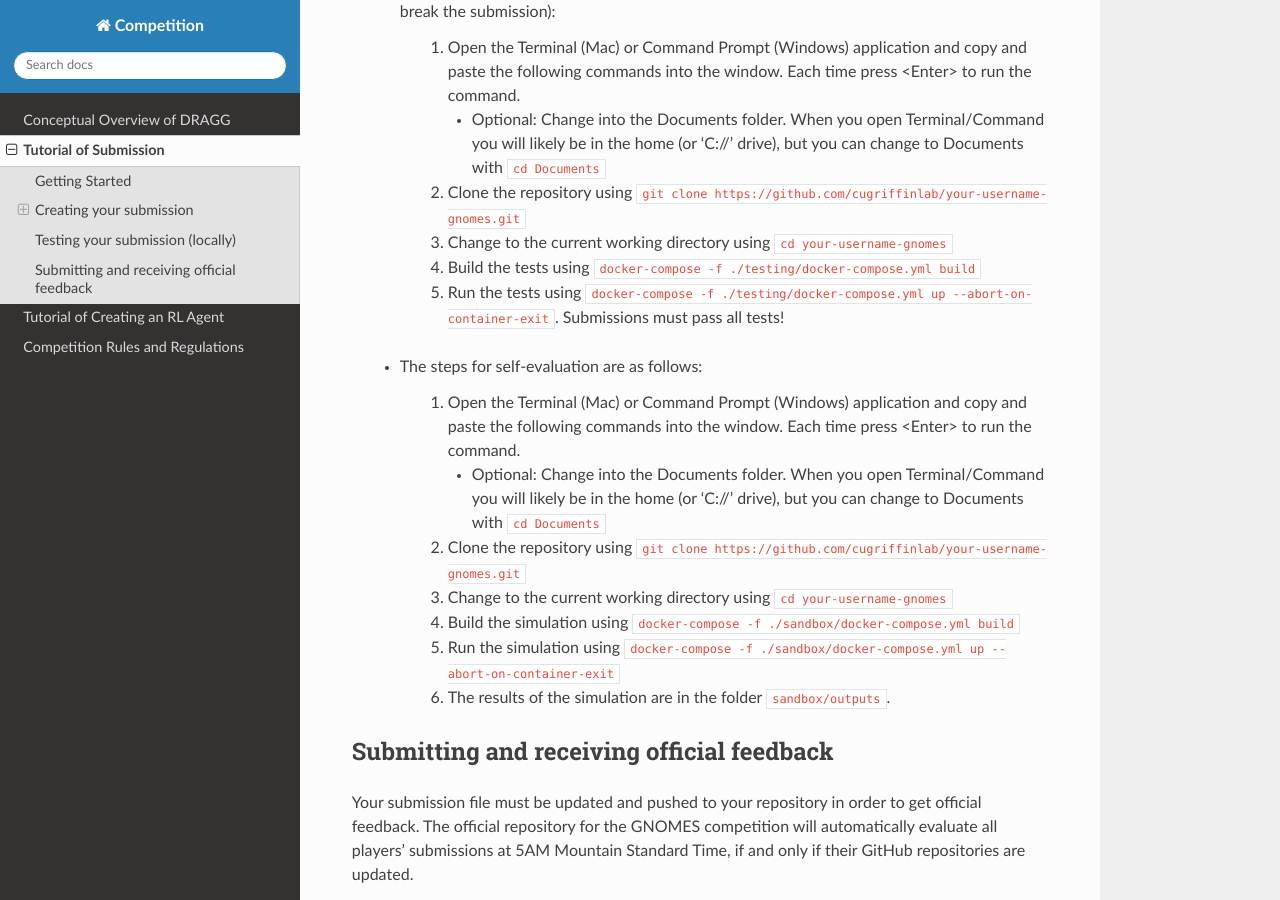
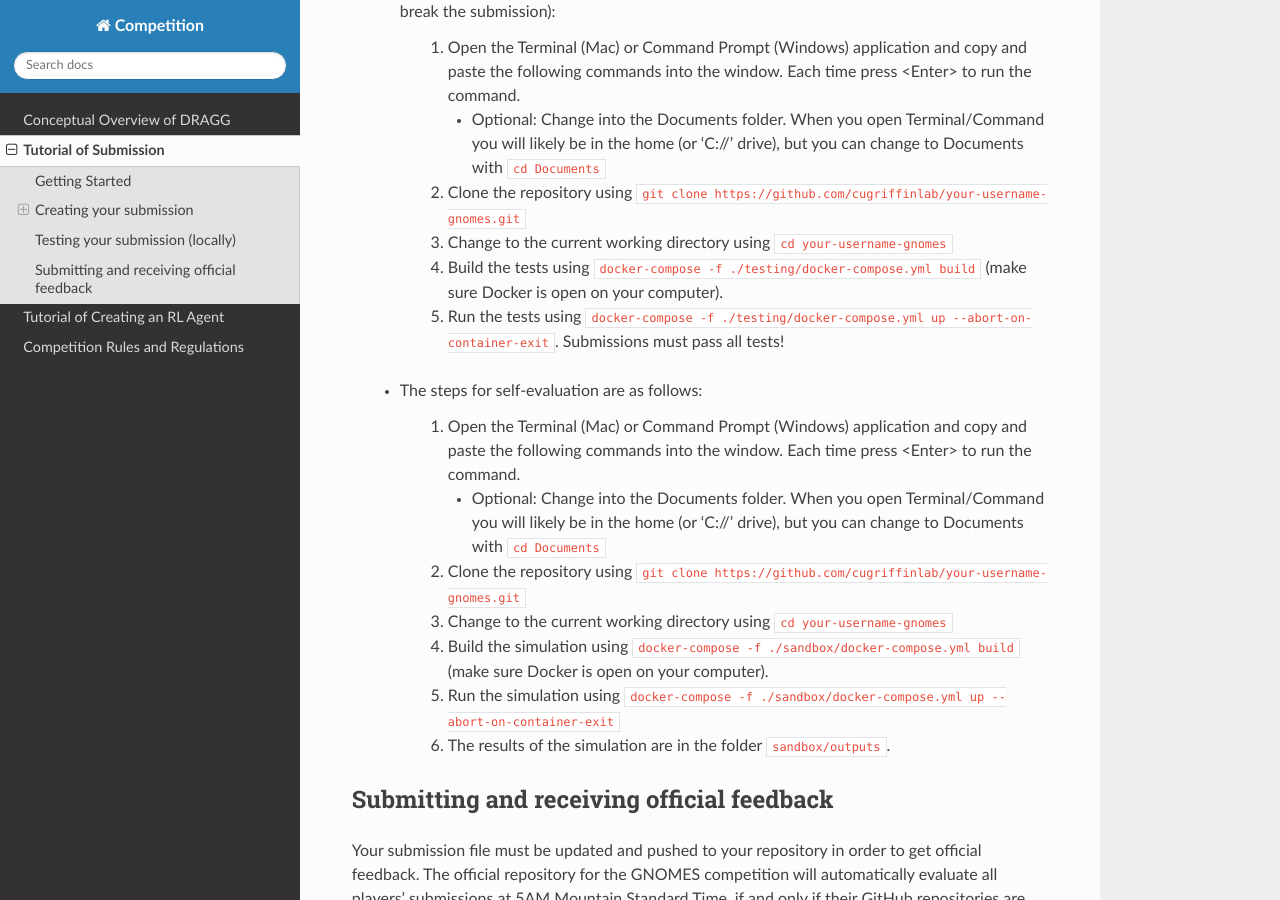
Before and after one commit to CUgriffinlab/gnomes-submission, a Sphinx documentation site: the page built from docs/source/tutorial.rst, in a window 1280 px wide and 900 px high, scrolled down 2219 px. Built offline with Sphinx 7.4.7 and the Read the Docs theme 2.0.0, drawn with Linux system fonts in a browser that asks for light colours.

Commit message:
Update tutorial.rst
minor changes for clarification

```diff
--- a/docs/source/tutorial.rst
+++ b/docs/source/tutorial.rst
@@ -19,12 +19,12 @@
 
 #. Copy the repository from GitHub to your computer using git clone:
 
-	* ``$ git clone https://github.com/cugriffinlab/YOUR-USERNAME-gnomes``. This will create a folder called your-username-gnomes with all the files in the your-username-gnomes repository
+	* ``git clone https://github.com/cugriffinlab/YOUR-USERNAME-gnomes``. This will create a folder called your-username-gnomes with all the files in the your-username-gnomes repository
 
 #. Edit the submission file as described below and then commit/push them to your GitHub repository:
 
-	* ``$ git commit submission/submission.py -m “Custom message about improvement”``
-	* ``$ git push``
+	* ``git commit submission/submission.py -m “Custom message about improvement”``
+	* ``git push``
 
 Creating your submission
 -----------------------------------------------
@@ -66,7 +66,7 @@
 
 		#. 	Clone the repository using ``git clone https://github.com/cugriffinlab/your-username-gnomes.git``
 		#.	Change to the current working directory using ``cd your-username-gnomes``
-		#.	Build the tests using ``docker-compose -f ./testing/docker-compose.yml build``
+		#.	Build the tests using ``docker-compose -f ./testing/docker-compose.yml build`` (make sure Docker is open on your computer).
 		#.	Run the tests using ``docker-compose -f ./testing/docker-compose.yml up --abort-on-container-exit``. Submissions must pass all tests!
 
 	* The steps for self-evaluation are as follows:
@@ -77,7 +77,7 @@
 
 		#. 	Clone the repository using ``git clone https://github.com/cugriffinlab/your-username-gnomes.git``
 		#.	Change to the current working directory using ``cd your-username-gnomes``
-		#.	Build the simulation using ``docker-compose -f ./sandbox/docker-compose.yml build``
+		#.	Build the simulation using ``docker-compose -f ./sandbox/docker-compose.yml build`` (make sure Docker is open on your computer).
 		#.	Run the simulation using ``docker-compose -f ./sandbox/docker-compose.yml up --abort-on-container-exit``
 		#.  The results of the simulation are in the folder ``sandbox/outputs``.
 
```
